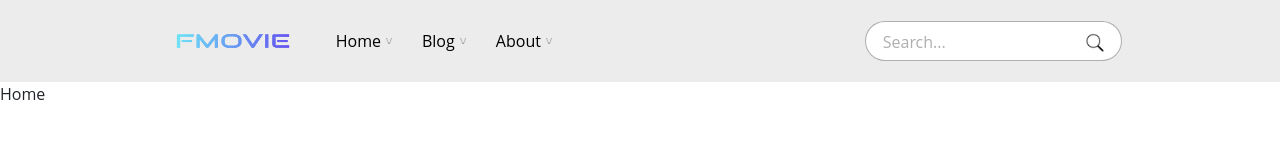
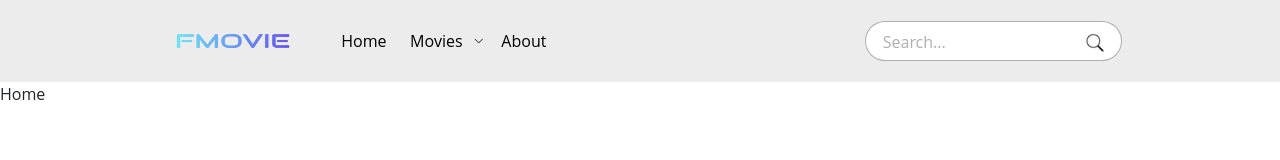
Before and after one commit to amiralimomo/flowmovie, a React (Create React App) app: page / in a window 1280 px wide. Shown: the top 160 px of the page. Built offline with nearby package versions, Linux system fonts and the light colour scheme.

Commit message:
create drop down in header

```diff
--- a/package.json
+++ b/package.json
@@ -9,6 +9,7 @@
     "@testing-library/user-event": "^13.5.0",
     "axios": "^1.6.8",
     "bootstrap": "^5.3.3",
+    "bootstrap-icons": "^1.11.3",
     "normalize.css": "^8.0.1",
     "react": "^18.2.0",
     "react-dom": "^18.2.0",
--- a/src/index.js
+++ b/src/index.js
@@ -6,8 +6,10 @@ import reportWebVitals from './reportWebVitals';
 import "bootstrap/dist/css/bootstrap.min.css";
 // Bootstrap Bundle JS
 import "bootstrap/dist/js/bootstrap.bundle.min";
+//bootstrap icons
+import "bootstrap-icons/font/bootstrap-icons.css";
+import './index.css';
 
-import './index.css';
 
 const root = ReactDOM.createRoot(document.getElementById('root'));
 root.render(
--- /dev/null
+++ b/src/shared/genre.css
@@ -0,0 +1,24 @@
+.genre-body{
+    /* display: none; */
+
+
+}
+.d-none{
+    display: none;
+    /* position: absolute;
+    left: 0;
+    right: 0;
+    top: 82px;
+    background-color: rgb(145, 145, 145);
+
+    height: 200px; */
+}
+.d-block{
+    position: absolute;
+   width: fit-content;
+    display: block;
+    top: 82px;
+    background-color: rgb(145, 145, 145);
+   transition: top .5s linear;
+    height: 200px;
+}
--- /dev/null
+++ b/src/shared/genre.js
@@ -0,0 +1,8 @@
+import "./genre.css";
+export const Genre=()=>{
+    return(
+        <div className="genre-body">
+            genre
+        </div>
+    )
+}
--- a/src/shared/header.css
+++ b/src/shared/header.css
@@ -24,10 +24,12 @@ position: relative;
 }
 .header-a{
     color: black!important;
+    height: 100%;
+    position: relative;
 }
 .header-link-icon{
     margin-left: 5px;
-    width: 6px;
+  font-size: 10px;
 }
 /* ends li */
 /* form */
--- a/src/shared/header.js
+++ b/src/shared/header.js
@@ -1,25 +1,45 @@
 import './header.css';
 import logo from '../images/fmovie-high-resolution-logo_prev_ui.png';
-import v from '../images/icons/v.png';
+import { Genre } from "./genre.js";
 import search from '../images/icons/icons8-search-50.png';
+import { useState } from 'react';
 export const Header = () => {
+    const [hover, setHover] = useState(false)
+
+    const onHandleHover = () => {
+        if (hover) {
+            setHover(false)
+
+        } else {
+            setHover(true)
+        }
+        console.log(hover)
+    }
     return (
-        <div className="header d-flex justify-content-around">
+        <header className="header d-flex justify-content-around" >
             <div className="d-flex justify-content-start">
                 <div><img className="header-logo" src={logo} alt="logo" /></div>
                 <ul className="d-flex justify-content-start align-items-stretch header-ul">
-                    <li className="d-flex justify-content-center align-items-center header-li"><a className="header-a" href="/">Home</a> <img className="header-link-icon" src={v} alt="icon" /></li>
-                    <li className="d-flex justify-content-center align-items-center header-li"><a className="header-a" href="/">Blog</a> <img className="header-link-icon" src={v} alt="icon" /></li>
-                    <li className="d-flex justify-content-center align-items-center header-li"><a className="header-a" href="/">About</a> <img className="header-link-icon" src={v} alt="icon" /></li>
+                    <li className="d-flex justify-content-center align-items-center header-li"><a className="d-flex justify-content-center align-items-center header-li header-a" href="/">Home</a> </li>
+                    <li className="d-flex justify-content-center align-items-center header-li"><a onMouseEnter={() => onHandleHover()} onMouseLeave={() => onHandleHover()} className="d-flex justify-content-center align-items-center header-li header-a" href="/">Movies      <div className={hover ? "d-block trans" : "d-none"} style={{}}>
+                <Genre />
+
+            </div></a>  <i class="bi bi-chevron-down header-link-icon"></i></li>
+                    <li className="d-flex justify-content-center align-items-center header-li"><a className="d-flex justify-content-center align-items-center header-li header-a" href="/">About</a> </li>
                 </ul>
             </div>
             <div className="d-flex justify-content-center align-items-center " >
+
                 <form className='header-search-form '>
-                    <input className='header-search '  placeholder='Search...' type="text" />
+                    <input className='header-search ' placeholder='Search...' type="text" />
                     <button className='header-search-button'><img className='header-form-icon' src={search} alt="" /></button>
+
                 </form>
             </div>
+            {/* <div className={hover ? "d-block trans" : "d-none"} style={{}}>
+                <Genre />
 
-        </div>
+            </div> */}
+        </header>
     )
 }
```
Also changed, not shown: 1 other file (tests, documents, lock files or other folders).
